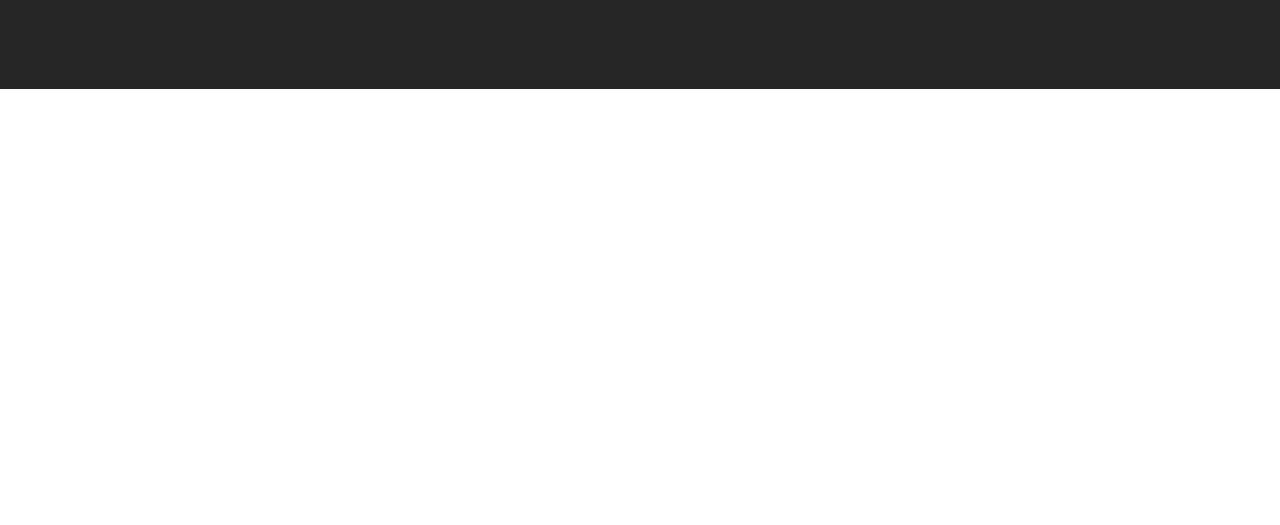
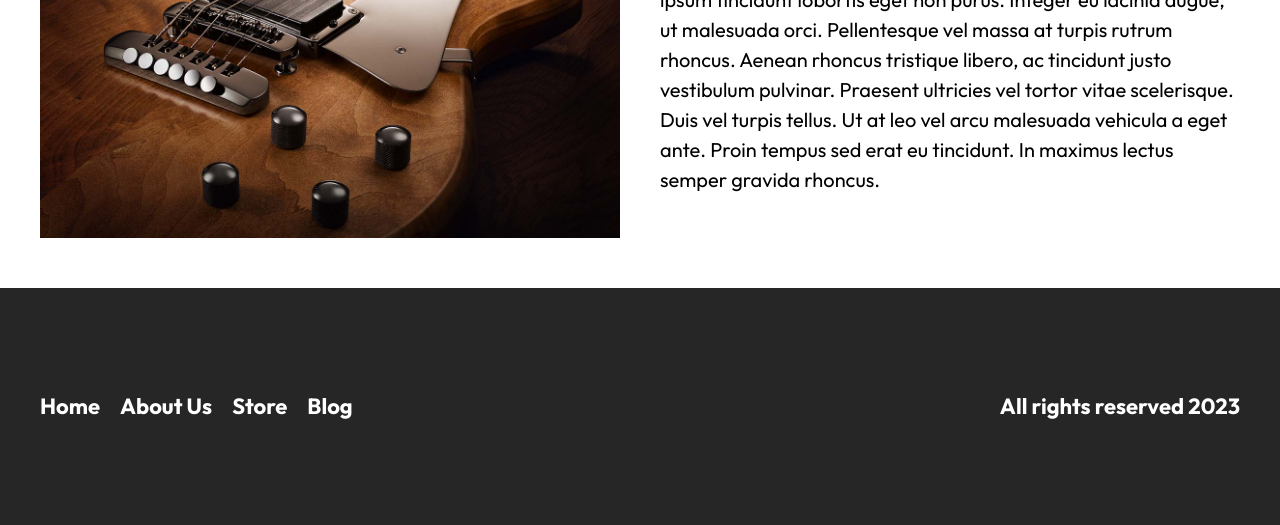
Before and after one commit to cilfonegabriel/guitarla-Astro, an Astro site: page /us in a window 1280 px wide. Shown: the part 569-1094 px from the top of the page. Before the commit the page ends 800 px from the top, so only its background shows below. Built offline with nearby package versions, Linux system fonts and the light colour scheme; Astro itself is replaced by a stand-in of ours.

```diff
--- a/src/pages/us.astro
+++ b/src/pages/us.astro
@@ -1,13 +1,40 @@
 ---
+import { Image } from 'astro:assets';
 import Layout from '../layouts/Layout.astro';
+import usImage from "../img/nosotros.jpg"
 ---
 
 <Layout title="us" description="Store page for musical instruments, guitars, courses, blog and more">
 	<main class="contenedor">
 		<h1 class="heading">About us</h1>
+
+        <div class="contenido">
+            <Image src={usImage} alt="Image about us" />
+
+            <div>
+                <p>
+                    Nunc ut enim eleifend, maximus arcu ut, ornare purus. Maecenas condimentum eleifend turpis at pulvinar.
+                    Nulla accumsan dolor et turpis tristique, at rhoncus augue pretium. Quisque quis diam nec ipsum tincidunt lobortis eget non purus.
+                    Integer eu lacinia augue, ut malesuada orci. Pellentesque vel massa at turpis rutrum rhoncus. Aenean rhoncus tristique libero,
+                    ac tincidunt justo vestibulum pulvinar. Praesent ultricies vel tortor vitae scelerisque. Duis vel turpis tellus. Ut at leo vel
+                    arcu malesuada vehicula a eget ante. Proin tempus sed erat eu tincidunt. In maximus lectus semper gravida rhoncus.
+                </p>
+
+            </div>
+
+        </div>
 	</main>
 </Layout>
 
 <style>
-
+.contenido {
+    display: grid;
+    gap: 4rem;
+}
+@media (min-width: 768px) {
+    .contenido {
+        grid-template-columns: repeat(2, 1fr);
+        align-items: center;
+    }
+}
 </style>
```
Also changed, not shown: src/pages/store.astro (+11 -1 lines).
